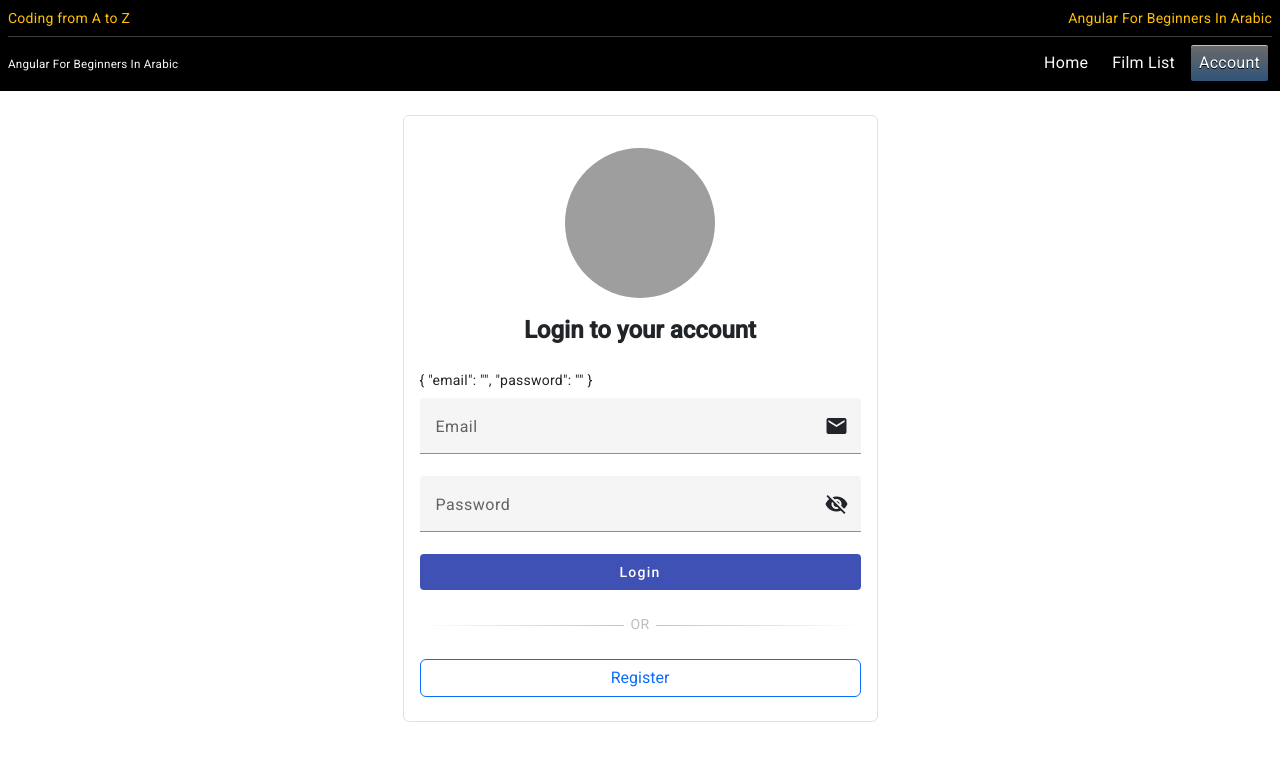
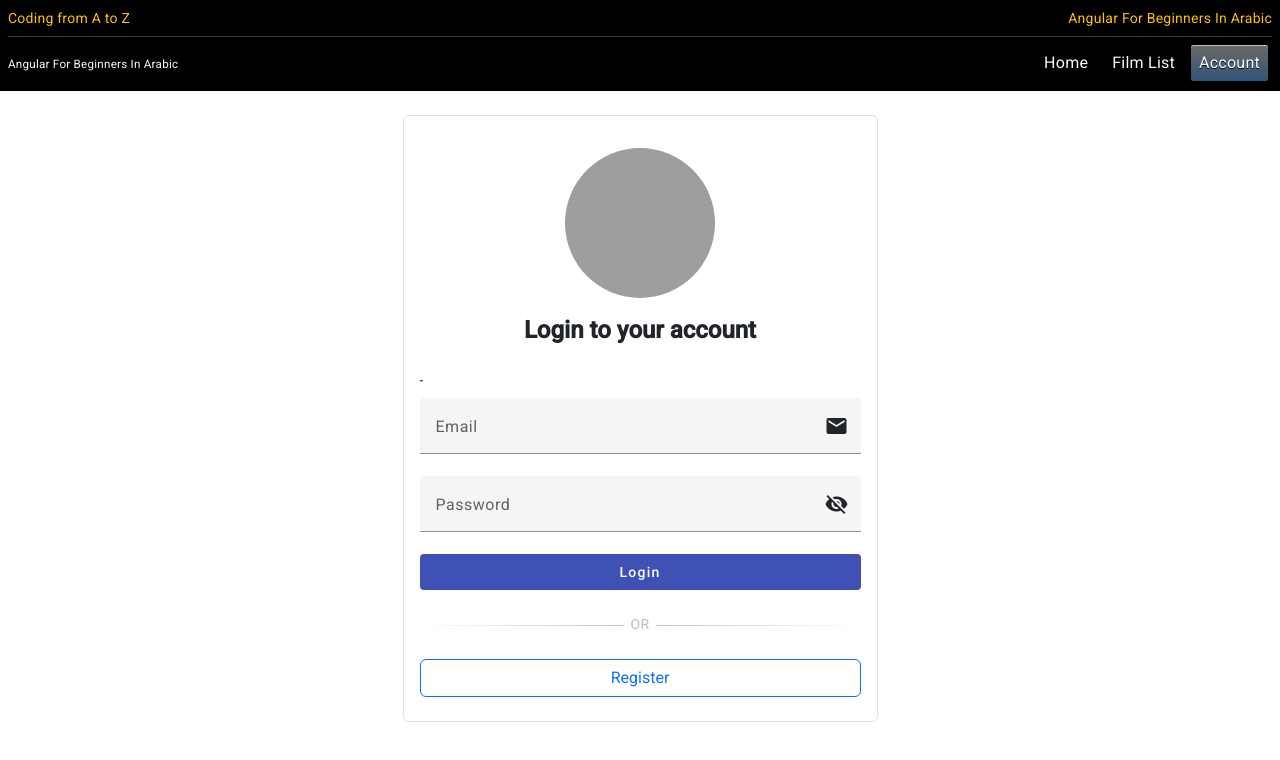
Before and after one commit to ammarnas/future_code, an Angular app: page /account/login in a window 1280 px wide. Shown: the top 760 px of the page. Built offline with nearby package versions, Linux system fonts and the light colour scheme; grey boxes are pictures that could not be loaded.

Commit message:
#49 second way to access data using reference on each control

```diff
--- a/src/app/account/login/login.component.html
+++ b/src/app/account/login/login.component.html
@@ -6,7 +6,7 @@
       </div>
       <h1 class="text-center fw-bold">Login to your account</h1>
       <div class="py-2">
-        {{ loginForm.value | json }}
+        {{ email.value }} - {{ password.value }}
       </div>
       <form class="row" #loginForm="ngForm">
         <mat-form-field appearance="fill" class="col-12">
@@ -15,6 +15,7 @@
             ngModel
             matInput
             name="email"
+            #email="ngModel"
             placeholder="Enter your Email"
           >
           <mat-icon matSuffix>email</mat-icon>
@@ -25,6 +26,7 @@
             ngModel
             matInput
             name="password"
+            #password="ngModel"
             placeholder="Enter your password"
             [type]="hide ? 'password' : 'text'"
           >
```
